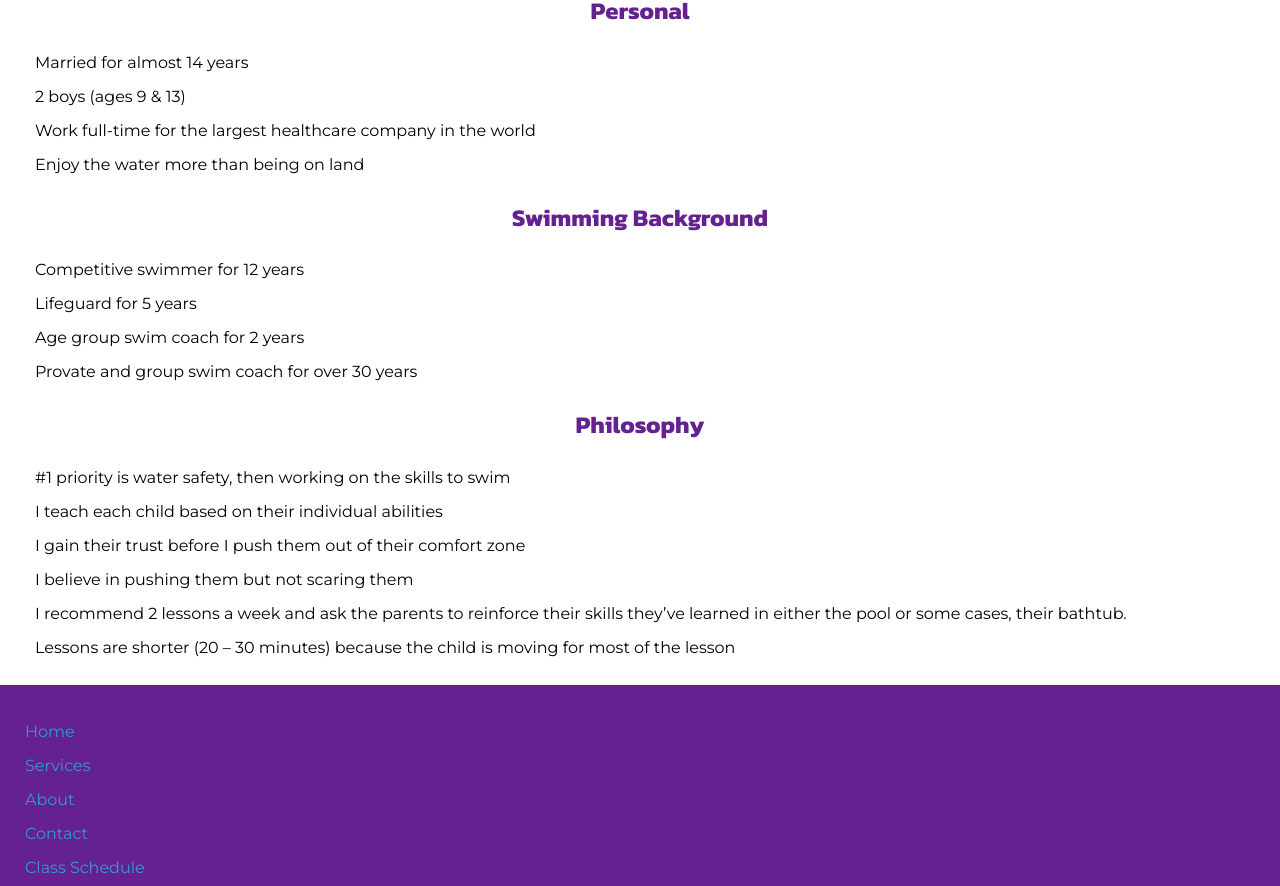
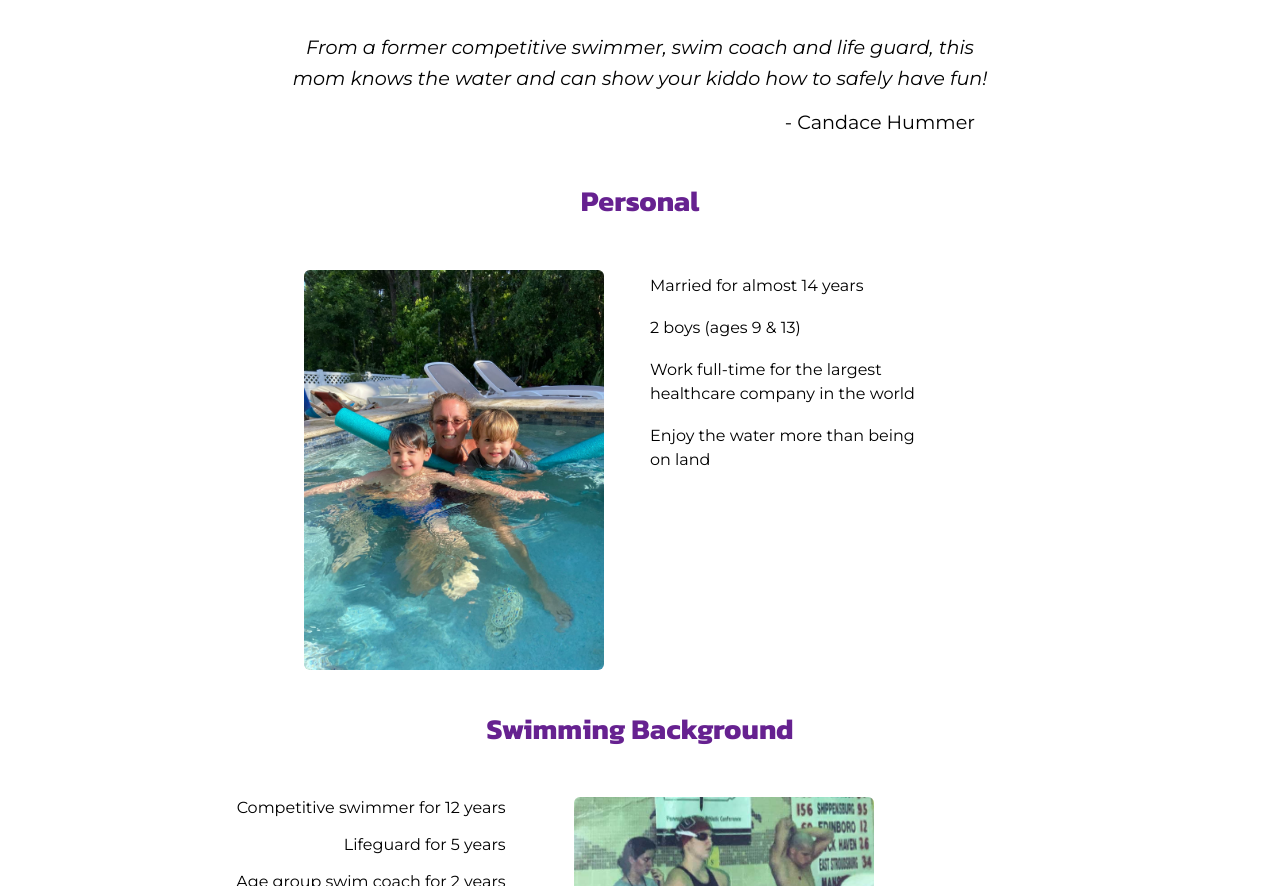
Before and after one commit to mlmanley/p3_mmanley, a plain HTML site: page about.html in a window 1280 px wide. Shown: the part 209-1095 px from the top of the page. Drawn offline with Linux system fonts and the light colour scheme.

Commit message:
Styled about Page

```diff
--- a/about.html
+++ b/about.html
@@ -50,14 +50,17 @@
         </header>
 
         <main>
-            <section>
+
+            <section class="about-me">
                 <h1>ABOUT ME</h1>
-                <p>From a former competitive swimmer, swim coach and life guard, this mom knows the water and can show
-                    your
-                    kiddo how to safely have fun!</p>
+                <div class="quote">
+                    <p></p><em>From a former competitive swimmer, swim coach and life guard, this mom knows the water and can show your kiddo how to safely have fun!</p></em>
+                    <p class="quote-author">- Candace Hummer</p>
+                </div>
 
+                <h2>Personal</h2>
                 <div class="personal">
-                    <h2>Personal</h2>
+                    <img src="images/candace.jpeg" alt="Lesson Picture"/>
                     <ul>
                         <li>Married for almost 14 years</li>
                         <li>2 boys (ages 9 & 13)</li>
@@ -66,18 +69,20 @@
                     </ul>
                 </div>
 
-                <div class="background"></div>
                 <h2>Swimming Background</h2>
+                <div class="background">
+                    <img src="images/candace_young.jpg" alt="Candace Young"/>
                     <ul>
                         <li>Competitive swimmer for 12 years</li>
                         <li>Lifeguard for 5 years</li>
                         <li>Age group swim coach for 2 years</li>
-                    <li>Provate and group swim coach for over 30 years</li>
+                        <li>Private and group swim coach for over 30 years</li>
                     </ul>
                 </div>
 
-                <div class="philosophy"></div>
                 <h2>Philosophy</h2>
+                <div class="philosophy">
+                    <img src="images/safety.jpg" alt="Lesson Picture"/>
                     <ul>
                         <li> #1 priority is water safety, then working on the skills to swim</li>
                         <li> I teach each child based on their individual abilities</li>
@@ -85,7 +90,7 @@
                         <li>I believe in pushing them but not scaring them</li>
                         <li> I recommend 2 lessons a week and ask the parents to reinforce their skills they’ve learned in
                             either the pool or some cases, their bathtub. </li>
-                    <li> Lessons are shorter (20 – 30 minutes) because the child is moving for most of the lesson</li>
+                        <li> Lessons are shorter (20 – 30 minutes) because the child is moving for most of the lesson.</li>
                     </ul>
                 </div>
 
--- a/css/style.css
+++ b/css/style.css
@@ -4,6 +4,7 @@
   border: 0;
   box-sizing: border-box;
   text-decoration: none;
+  list-style: none;
 }
 
 /* ===============================
@@ -16,12 +17,17 @@ h4 {
   font-family: "Kanit", sans-serif;
 }
 
+h1 {
+    font-size: 2.4em;
+}
+
 h1,
 h2,
 h4 {
-  margin: 12px 15px;
+  margin: 40px 15px;
   color: #662190;
 }
+
 
 h3 {
   color: #3499cc;
@@ -31,6 +37,7 @@ h3 {
 h2 {
   text-align: center;
   line-height: 1.3;
+  font-size: 1.8em;
 }
 
 p,
@@ -63,7 +70,7 @@ header {
 }
 
 .logo-container img {
-  max-width: 75px;
+  max-width: 70px;
   margin-left: 20px;
 }
 
@@ -98,7 +105,8 @@ header {
   text-align: center;
 }
 
-ul {
+.top-nav ul,
+.bottom-nav ul {
   list-style: none;
   margin: 20px;
 }
@@ -123,13 +131,10 @@ ul li li a:hover {
   display: none;
 }
 
-
 /*  CHANGE SIZE!!!!
 i {
     max-width: 250px;
 } */
-
-
 
 .top-section img {
   max-width: 100%;
@@ -140,12 +145,12 @@ i {
 } */
 
 .hello {
-  font-family: "Montserrat", sans-serif;
-  font-weight: 500;
-  font-size: 0.8em;
-  text-shadow: 4px 4px 8px #837373;
-  position: absolute;
-  bottom: 0;
+    font-family: "Montserrat", sans-serif;
+    font-weight: 500;
+    font-size: 0.9em;
+    text-shadow: 9px 9px 10px #837373;
+    position: absolute;
+    bottom: 0;
 }
 
 /*=======================================
@@ -234,6 +239,39 @@ footer {
 .bottom-nav a {
   color: #3499cc;
 }
+
+/*=======================================
+
+About Page
+
+========================================*/
+
+.about-me {
+    margin-bottom: 20px;
+}
+
+.about-me img {
+    max-width: 400px;
+    margin-top: 10px;
+}
+
+.about-me h1 {
+    text-align: center;
+    margin: 50px 0 30px 0;
+}
+
+.quote {
+    max-width: 280px;
+    text-align: center;
+    margin: 10px auto;
+    font-family: 'Montserrat';
+    font-size: 1.2em;
+}
+
+.about-me li {
+    padding: 4px;
+    margin: 0 10px;
+}
 /*=======================================
 
 Media Queries
@@ -289,4 +327,63 @@ Media Queries
     justify-content: center;
     margin: 40px;
   }
+
+/* About styling */
+
+.about-me {
+    max-width: 70%;
+    margin: 10px auto;
 }
+
+.about-me img {
+    max-width: 300px;
+    border-radius: 6px;
+}
+
+.quote {
+    max-width: 700px;
+    margin: 0 auto;
+    line-height: 1.6;
+}
+
+.quote-author {
+    text-align: right;
+}
+
+.personal,
+.background,
+.philosophy {
+    display: flex;
+    max-width: 75%;
+    margin: 20px auto;
+}
+
+.personal li,
+.philosophy li {
+    max-width: 80%;
+    margin: 10px 42px;
+}
+
+.background li {
+    max-width: 80%;
+    margin: 5px 0 0 10px;
+    text-align: right;
+}
+
+.background {
+    flex-direction: row-reverse;
+    margin: 10px;
+
+}
+
+/* footer styling */
+
+.bottom-nav li {
+    display: inline-block;
+    text-align: center;
+}
+
+footer {
+    margin-top: 50px;
+}
+}
--- a/js/scripts.js
+++ b/js/scripts.js
@@ -0,0 +1,34 @@
+$(document).ready(function() {
+    $('.hamburger').on('click', function() {
+        $('.top-nav').slideToggle('fast','linear');
+    });
+
+    var url = window.location.href;
+
+    if (url.indexOf("menu") > -1) {
+
+        // Add smooth scrolling to all links
+        $("a").on('click', function(event) {
+
+        // Make sure this.hash has a value before overriding default behavior
+        if (this.hash !== "") {
+            // Prevent default anchor click behavior
+            event.preventDefault();
+
+            // Store hash
+            var hash = this.hash;
+            console.log(hash);
+
+            // Using jQuery's animate() method to add smooth page scroll
+            // The optional number (800) specifies the number of milliseconds it takes to scroll to the specified area
+            $('html, body').animate({
+            scrollTop: $(hash).offset().top
+            }, 800, function(){
+
+            // Add hash (#) to URL when done scrolling (default click behavior)
+            window.location.hash = hash;
+            });
+        } // End if
+        });
+    }
+  });
```
Also changed, not shown: images/candace_young.jpg (added), images/safety.jpeg (added), images/safety.jpg (added). Lines whose indentation alone changed are shown as unchanged.
